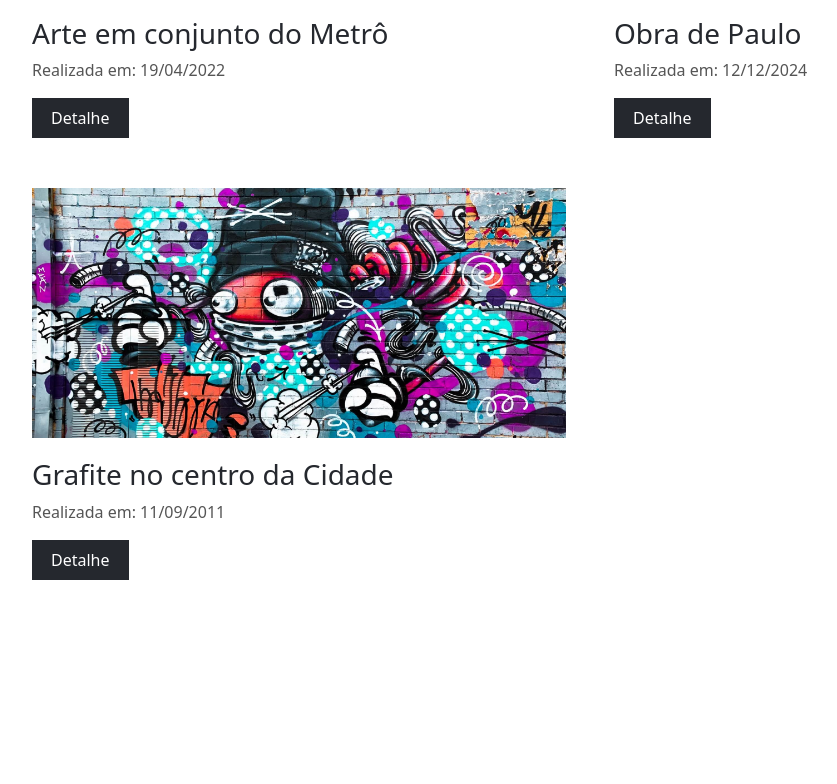
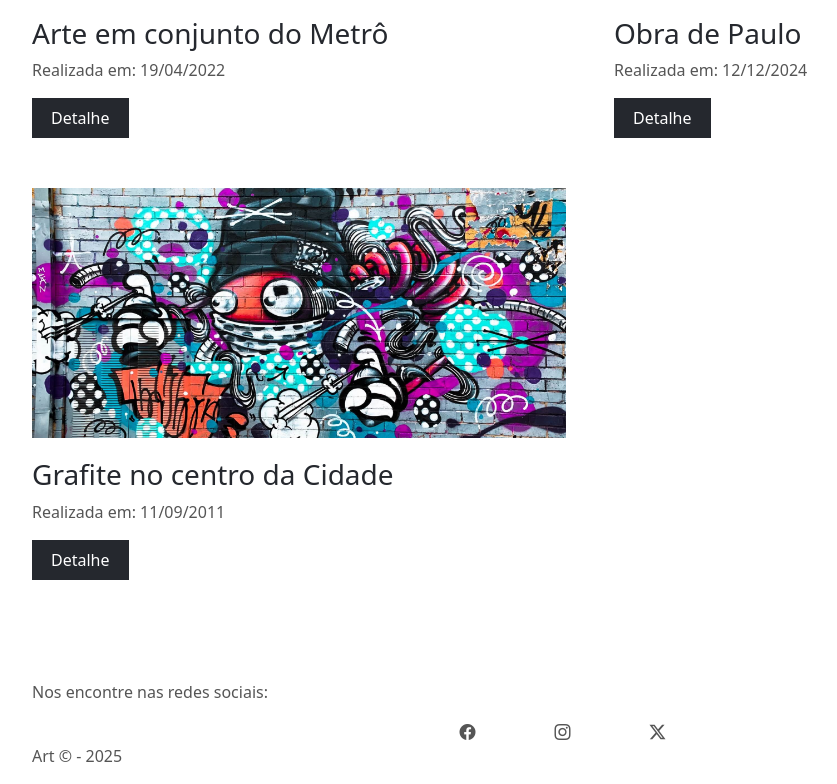
Before and after one commit to PedroLahm/projeto-arte, a plain HTML site: page index.html in a window 1280 px wide. Shown: the part 1437-2221 px from the top of the page, without its empty margins (50-887 px from the left). Before the commit the page ends 2117 px from the top, so only its background shows below. Drawn offline with nearby package versions, Linux system fonts and the light colour scheme.

Commit message:
Estruturando footer

```diff
--- a/index.html
+++ b/index.html
@@ -37,6 +37,7 @@
         </div>
      </div>
 
+
     <!-- BANNER -->
      <div class="container" id="main-image-container
      ">
@@ -48,6 +49,7 @@
             </div>
         </div>
     </div>
+
 
     <!-- GALERIA -->
      <div class="container" id="gallery-container">
@@ -91,5 +93,25 @@
             </div>
         </div>
      </div>
+
+
+     <!-- RODAPÉ -->
+      <footer class="container">
+        <p class="secondary-color">Nos encontre nas redes sociais:</p>
+        <div class="row justify-content-center" id="social-icons-container">
+            <div class="col-1">
+                <a href="#"><i class="bi bi-facebook secondary-color"></i></a>
+            </div>
+
+            <div class="col-1">
+                <a href="#"><i class="bi bi-instagram secondary-color"></i></a>
+            </div>
+
+            <div class="col-1">
+                <a href="#"><i class="bi bi-twitter-x secondary-color"></i></a>
+            </div>
+        </div>
+        <p class="secondary-color">Art &copy - 2025</p>
+      </footer>
 </body>
 </html>
```
